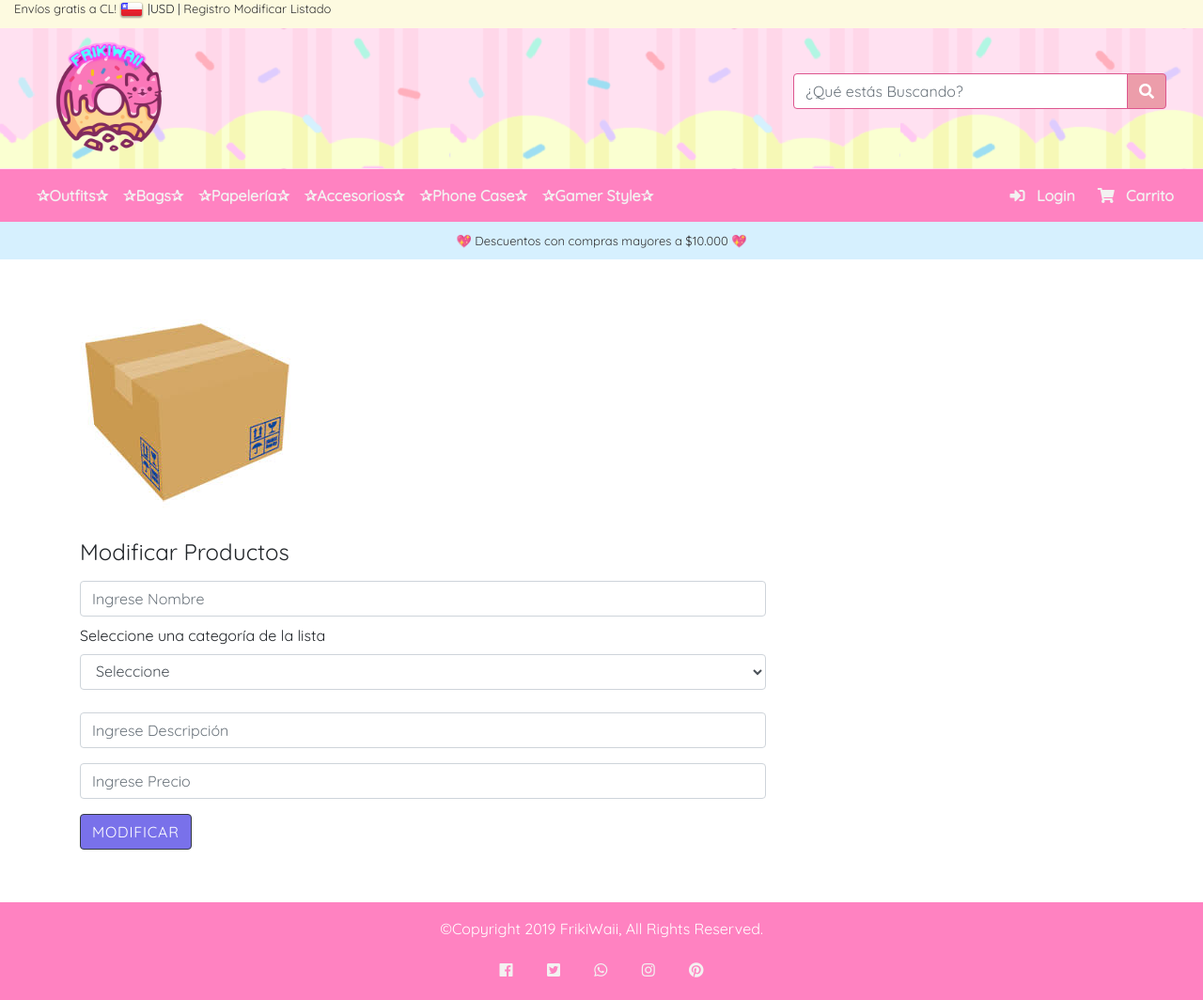
After one commit to JElizabeth1988/FrikiWaii, a Django app: page /modificar/ in a window 1280 px wide. The commit adds this page. Shown: the whole page at 94% size. Run offline with Django 3.2, Linux system fonts and the light colour scheme; some libraries are stand-ins or nearby versions.

Commit message:
Modificar

```diff
--- a/dir_frikiwaiiStore/FrikiWaii/core/templates/core/base.html
+++ b/dir_frikiwaiiStore/FrikiWaii/core/templates/core/base.html
@@ -72,6 +72,8 @@
                                     alt="Bandera CL"></a>
                             <a href="#"></a> |USD |</a>
                             <a href="{% url 'registro' %}">Registro</a>
+                            <a href="{% url 'modificar' %}">Modificar</a>
+                            <a href="{% url 'listado' %}">Listado</a>
 
                         </div>
                     </div>
--- /dev/null
+++ b/dir_frikiwaiiStore/FrikiWaii/core/templates/core/modificar.html
@@ -0,0 +1,51 @@
+{% extends "core/base.html" %} {% load static %} {% block contenido %}
+
+<div class="container">
+
+    <div class="row">
+        <div class="col">
+            <br>
+            <br>
+            <img src="{% static 'core/img/box.png' %}" alt="box">
+        </div>
+    </div>
+    <!-- formulario -->
+    <form action="" method="POST">
+        {% csrf_token %}
+        <div class="row mt-4 ">
+
+            <div class="col-12">
+                <h4>Modificar Productos</h4>
+            </div>
+            <div class="col-8 py-2">
+                <input type="text" class="form-control" id="txtNombre" name="txtNombre" placeholder="Ingrese Nombre">
+            </div>
+            <div class="col-8 ">
+                <div class="form-group">
+                    <label for="cboMarca">Seleccione una categoría de la lista</label>
+                    <select class="form-control" id="cboCategoría" name="cboCategoría">
+                        <option value="0">Seleccione</option>
+                        <!-- {% for x in marcas %}
+                        <option value="{{x.id}}">{{ x.nombre}}</option>
+                        {% endfor %}-->
+
+                    </select>
+                </div>
+            </div>
+            <div class="col-8 py-2">
+                <input type="text" class="form-control" id="txtDescripcion" name="txtDescripcion" placeholder="Ingrese Descripción">
+            </div>
+            <div class="col-8 py-2">
+                <input type="text" class="form-control" id="txtPrecio" name="txtPrecio" placeholder="Ingrese Precio">
+            </div>
+            <div class="col-8 py-2">
+                <input type="submit" class="btn btn-dark" id="btnModificar" name="btnModificar" value="Modificar">
+            </div>
+
+        </div>
+    </form>
+    {% if messages %} {% for x in messages %}
+    <div>{{x}}</div>
+    {% endfor %} {% endif%}
+</div>
+{% endblock contenido %}
--- a/dir_frikiwaiiStore/FrikiWaii/core/urls.py
+++ b/dir_frikiwaiiStore/FrikiWaii/core/urls.py
@@ -1,9 +1,11 @@
 from django.urls import path
-from .views import home, registro, alien, audifonos, bunny, car_avengers, car_naruto, carro, crybaby, desc_accesorios, desc_bags, desc_gamerstyle, desc_outfits,desc_papeleria, desc_phonecase, inosuke, joker, llavero, memo, momo, muerto,penny, pokemochila, sacapuntas, sudadera
+from .views import home, registro,modificar,listado, alien, audifonos, bunny, car_avengers, car_naruto, carro, crybaby, desc_accesorios, desc_bags, desc_gamerstyle, desc_outfits,desc_papeleria, desc_phonecase, inosuke, joker, llavero, memo, momo, muerto,penny, pokemochila, sacapuntas, sudadera
 
 urlpatterns = [
     path('', home, name="home"),
     path('registro/', registro, name="registro"),
+     path('modificar/', modificar, name="modificar"),
+    path('listado/', listado, name="listado"),
     path('Alien/', alien, name="alien"),
     path('Audifonos/', audifonos, name="audifonos"),
     path('Mascara-bunny/', bunny, name="bunny"),
--- a/dir_frikiwaiiStore/FrikiWaii/core/views.py
+++ b/dir_frikiwaiiStore/FrikiWaii/core/views.py
@@ -6,6 +6,12 @@ def home(request):
 
 def registro(request):
     return render(request, 'core/registro.html')
+
+def modificar(request):
+    return render(request, 'core/modificar.html')
+
+def listado(request):
+    return render(request, 'core/listado.html')
 
 def alien(request):
     return render(request, 'core/alien.html')
```
Also changed, not shown: dir_frikiwaiiStore/FrikiWaii/core/templates/core/listado.html (+11 -0 lines).
